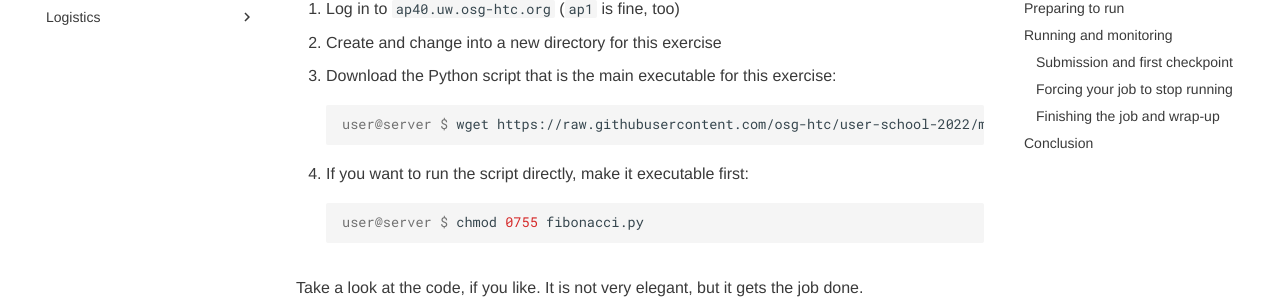
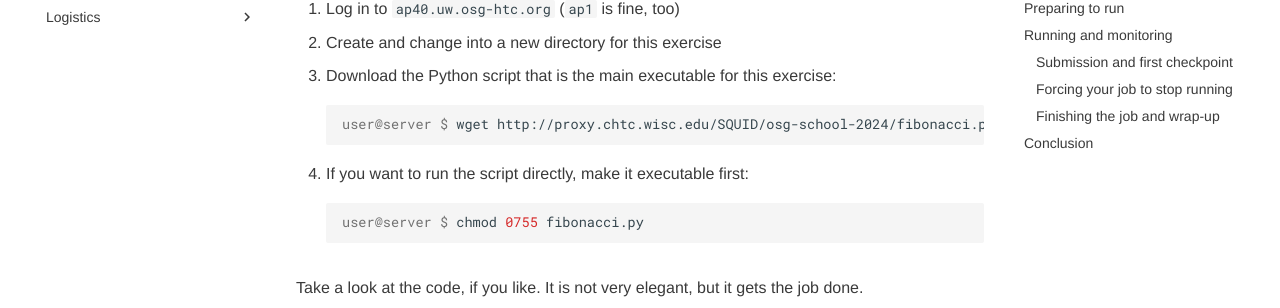
Before and after one commit to osg-htc/school-2024, an MkDocs documentation site: the page built from docs/materials/checkpoint/part1-ex1-checkpointing.md, in a window 1280 px wide and 900 px high, scrolled down 323 px. Shown: the part 145-453 px from the top of the window. Built offline with MkDocs 1.6.1 and Material for MkDocs 9.7.7, drawn with Linux system fonts in a browser that asks for light colours; some of the changed lines change nothing that is shown.

Commit message:
Update link to fibonacci.py

```diff
--- a/docs/materials/checkpoint/part1-ex1-checkpointing.md
+++ b/docs/materials/checkpoint/part1-ex1-checkpointing.md
@@ -26,7 +26,7 @@ To get set up:
 1.  Download the Python script that is the main executable for this exercise:
 
         :::console
-        user@server $ wget https://raw.githubusercontent.com/osg-htc/user-school-2022/main/src/checkpointing/fibonacci.py
+        user@server $ wget http://proxy.chtc.wisc.edu/SQUID/osg-school-2024/fibonacci.py
 
 1.  If you want to run the script directly, make it executable first:
 
```
